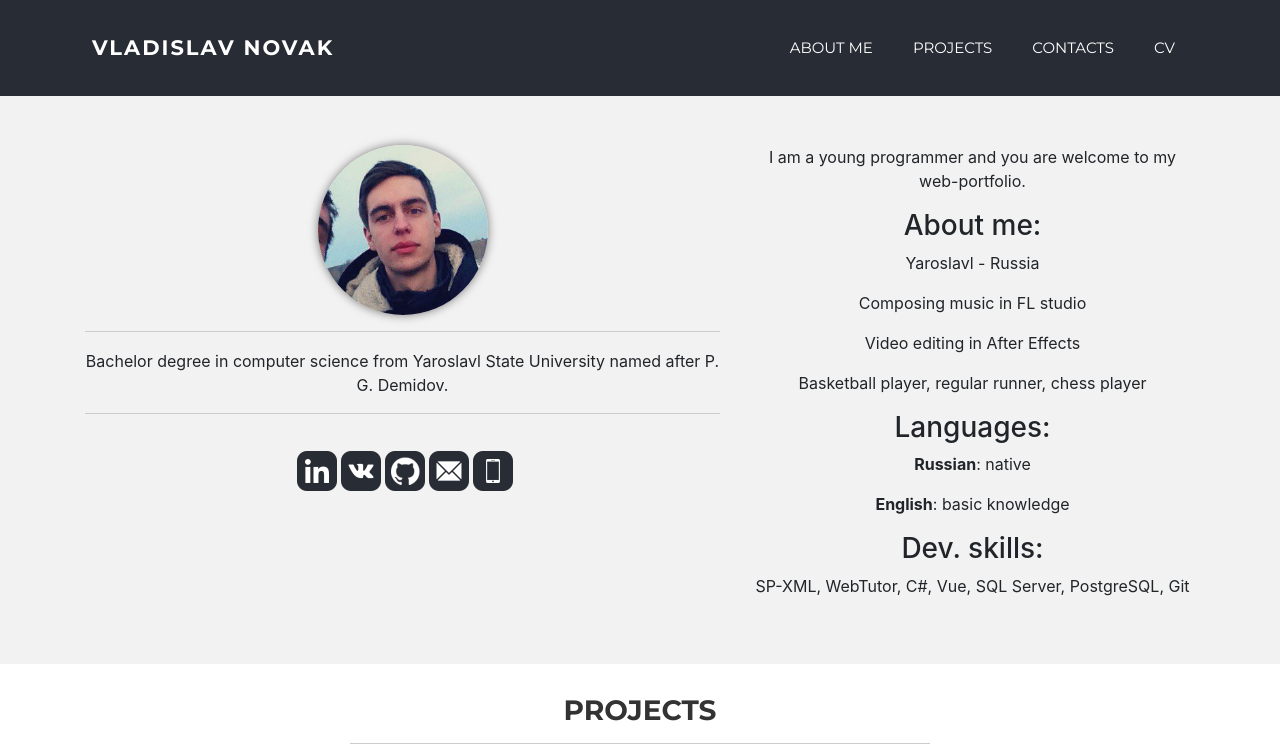
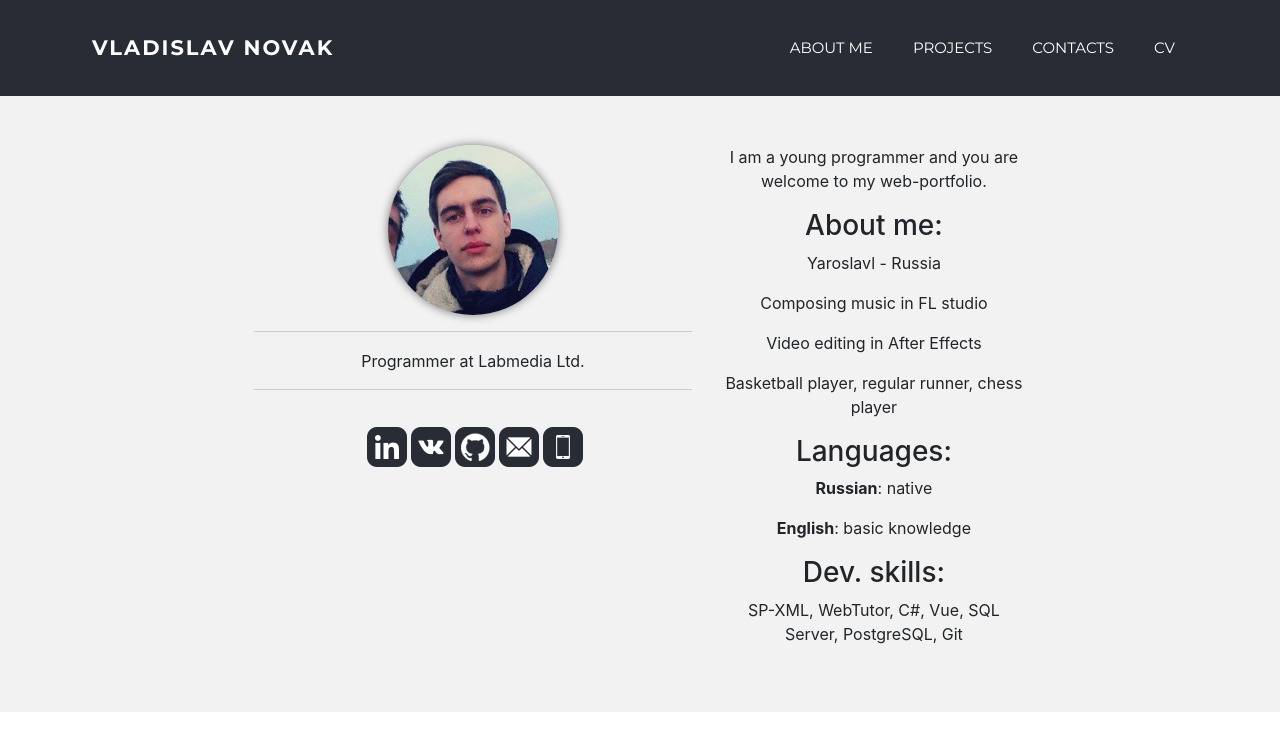
Before and after one commit to 1uckyy/Portfolio, a React (Create React App) app: page / in a window 1280 px wide. Shown: the top 746 px of the page. Built offline with nearby package versions, Linux system fonts and the light colour scheme; some icons are missing.

Commit message:
Changed current state

```diff
--- a/src/App.css
+++ b/src/App.css
@@ -148,6 +148,10 @@
   text-align: center;
 }
 
+.centerRowFlex {
+  justify-content: center !important;
+}
+
 #graybg .carousel-indicators li {
   background-color: gray;
 }
--- a/src/components/AboutMe.js
+++ b/src/components/AboutMe.js
@@ -16,12 +16,12 @@ class AboutMe extends Component {
     render () {
         return (
             <div className="aboutMe">
-                <div className="container centered">
+                <div className="container centered centerRowFlex">
                 <div className="row">
                     <div className="col-lg-7 mt">
                     <img className="avatar" src={im} alt="Vladislav Novak"></img>
                     <hr className="hr"/>
-                    <div>Bachelor degree in computer science from Yaroslavl State University named after P. G. Demidov.</div>
+                    <div>Programmer at Labmedia Ltd.</div>
                     <hr className="hr"/>
                     <div className="links">
                         <LinkItem onClick={LinkedinClick} href="https://www.linkedin.com/in/vladislav-novak-5755621a4/" icon={linkedin} wnd="_blank" alt="linkedin"/>
```
